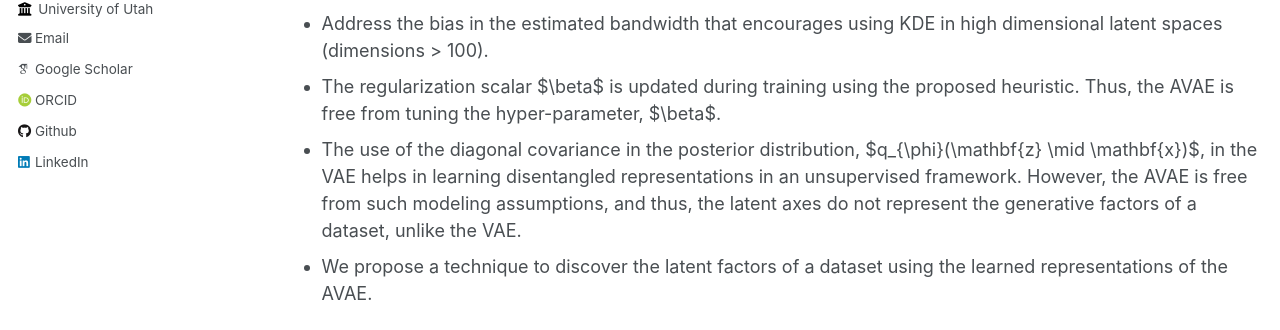
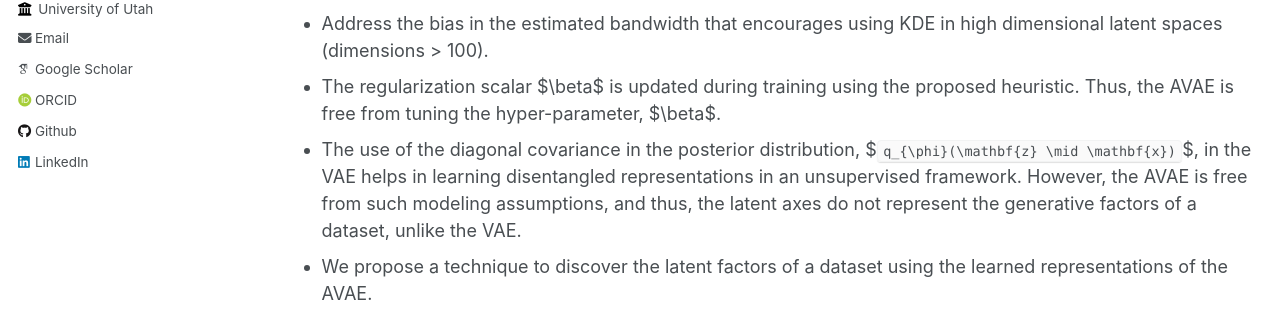
Before and after one commit to Surojit-Utah/Surojit-Utah.github.io, a Jekyll site: the page built from _pages/publications.md, in a window 1280 px wide and 1122 px high. Shown: the part 389-719 px from the top of the window. Built offline with Jekyll 4.4.1, drawn with Linux system fonts in a browser that asks for light colours; some web fonts are replaced.

```diff
--- a/_pages/publications.md
+++ b/_pages/publications.md
@@ -13,7 +13,7 @@ author_profile: true
 * An automated method for estimating KDE bandwidth.
 * Address the bias in the estimated bandwidth that encourages using KDE in high dimensional latent spaces (dimensions > 100).
 * The regularization scalar $\beta$ is updated during training using the proposed heuristic. Thus, the AVAE is free from tuning the hyper-parameter, $\beta$.
-* The use of the diagonal covariance in the posterior distribution, $q_{\phi}(\mathbf{z} \mid \mathbf{x})$, in the VAE helps in learning disentangled representations in an unsupervised framework. However, the AVAE is free from such modeling assumptions, and thus, the latent axes do not represent the generative factors of a dataset, unlike the VAE.
+* The use of the diagonal covariance in the posterior distribution, $`q_{\phi}(\mathbf{z} \mid \mathbf{x})`$, in the VAE helps in learning disentangled representations in an unsupervised framework. However, the AVAE is free from such modeling assumptions, and thus, the latent axes do not represent the generative factors of a dataset, unlike the VAE.
 * We propose a technique to discover the latent factors of a dataset using the learned representations of the AVAE.
 
 <!---
```
